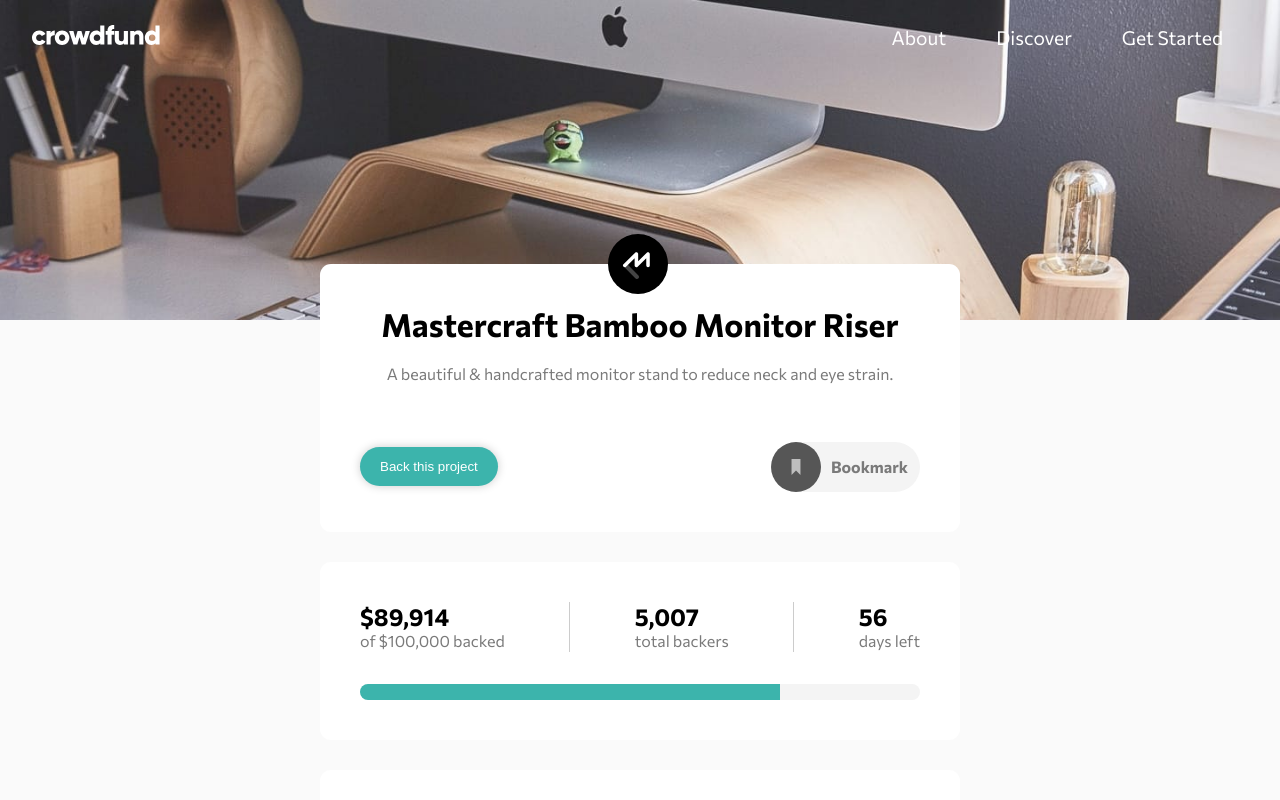
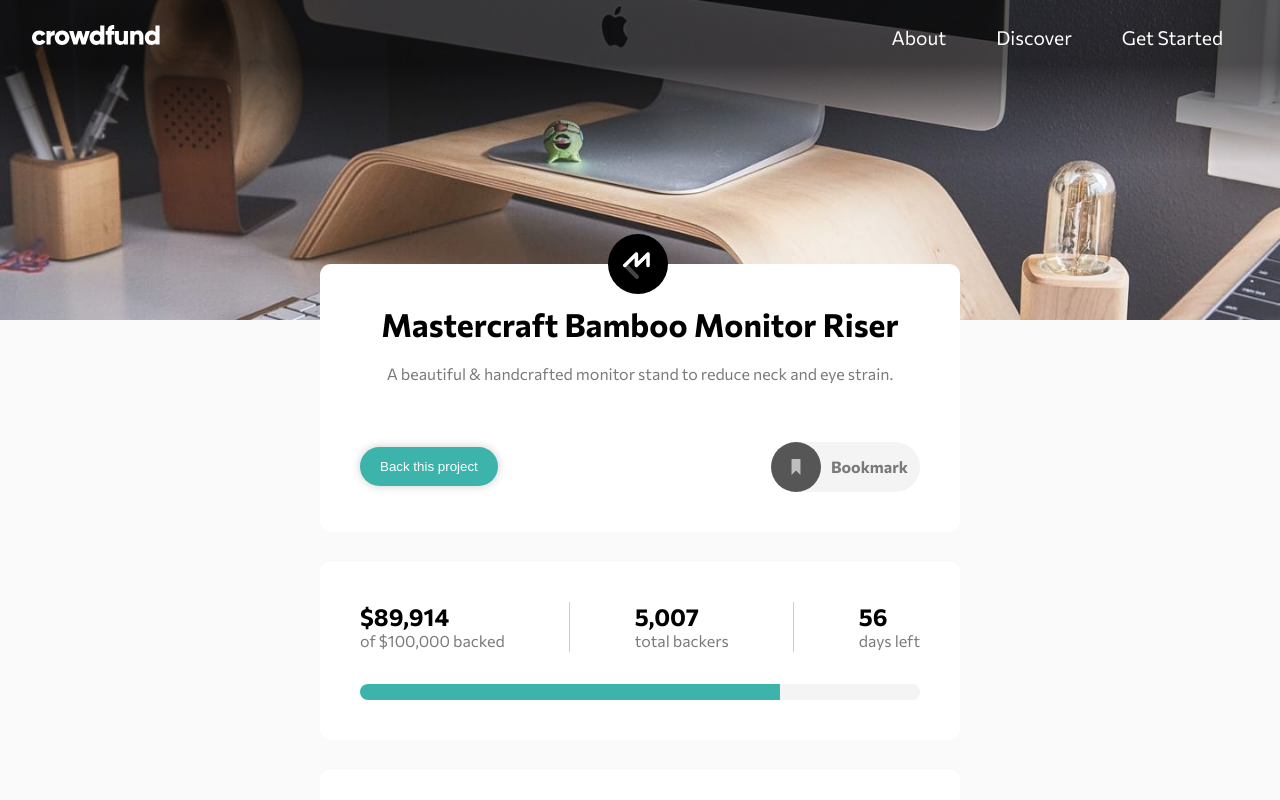
Before and after one commit to GianDiazArce/FrontendMentor-Crowdfunding-product-page, a plain HTML site: page index.html in a window 1280 px wide. Shown: the top 800 px of the page. Drawn offline with Linux system fonts and the light colour scheme; some packages are replaced by stand-ins of ours; a script that the page names is missing.

Commit message:
filter added

```diff
--- a/css/styles.css
+++ b/css/styles.css
@@ -97,7 +97,8 @@ li {
 .header {
     width: 100vw;
     color: white;
-    background-image: url(../images/image-hero-desktop.jpg);
+    /* background-image: url(../images/image-hero-desktop.jpg); */
+    background-image: linear-gradient(0deg, rgba(255,255,255,0) 49%, rgba(0,0,0,0.6460959383753502) 80%), url(../images/image-hero-desktop.jpg);
     background-position: top;
     background-repeat: no-repeat;
     background-size: cover;
```
